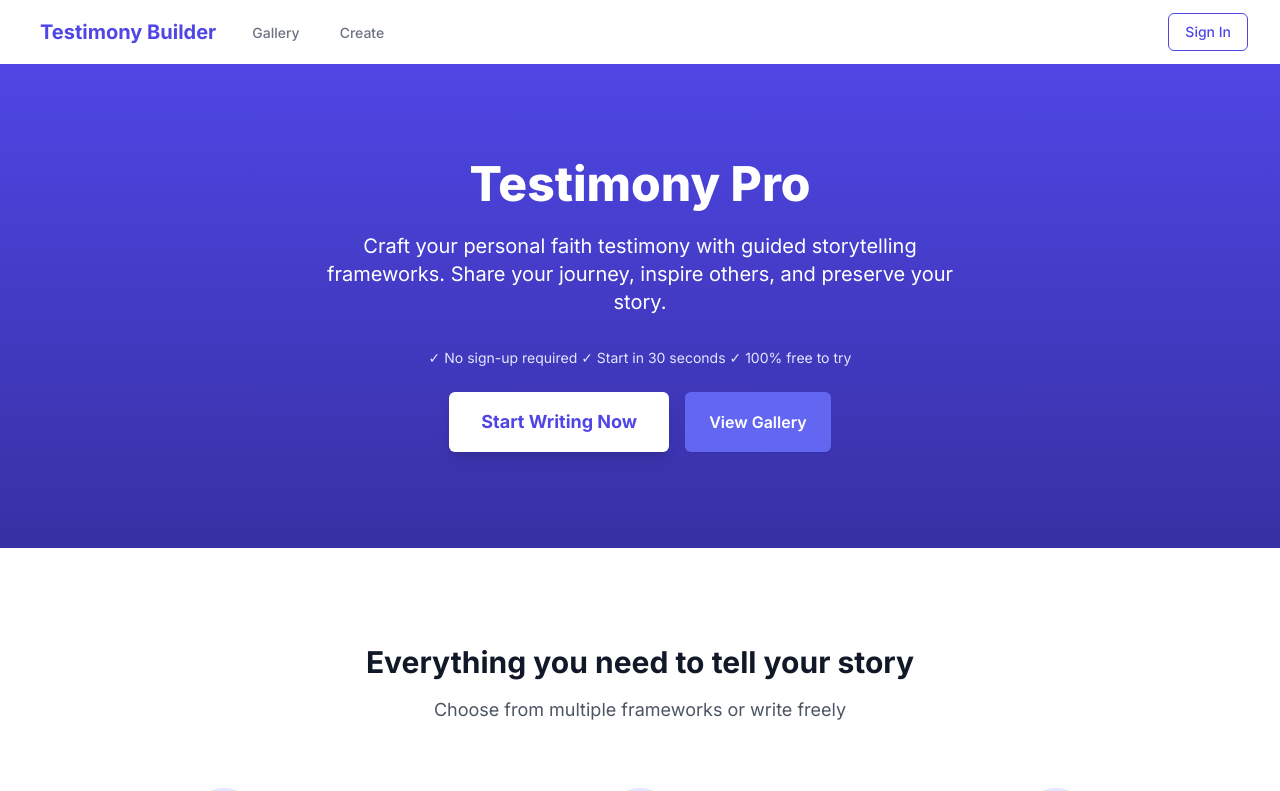
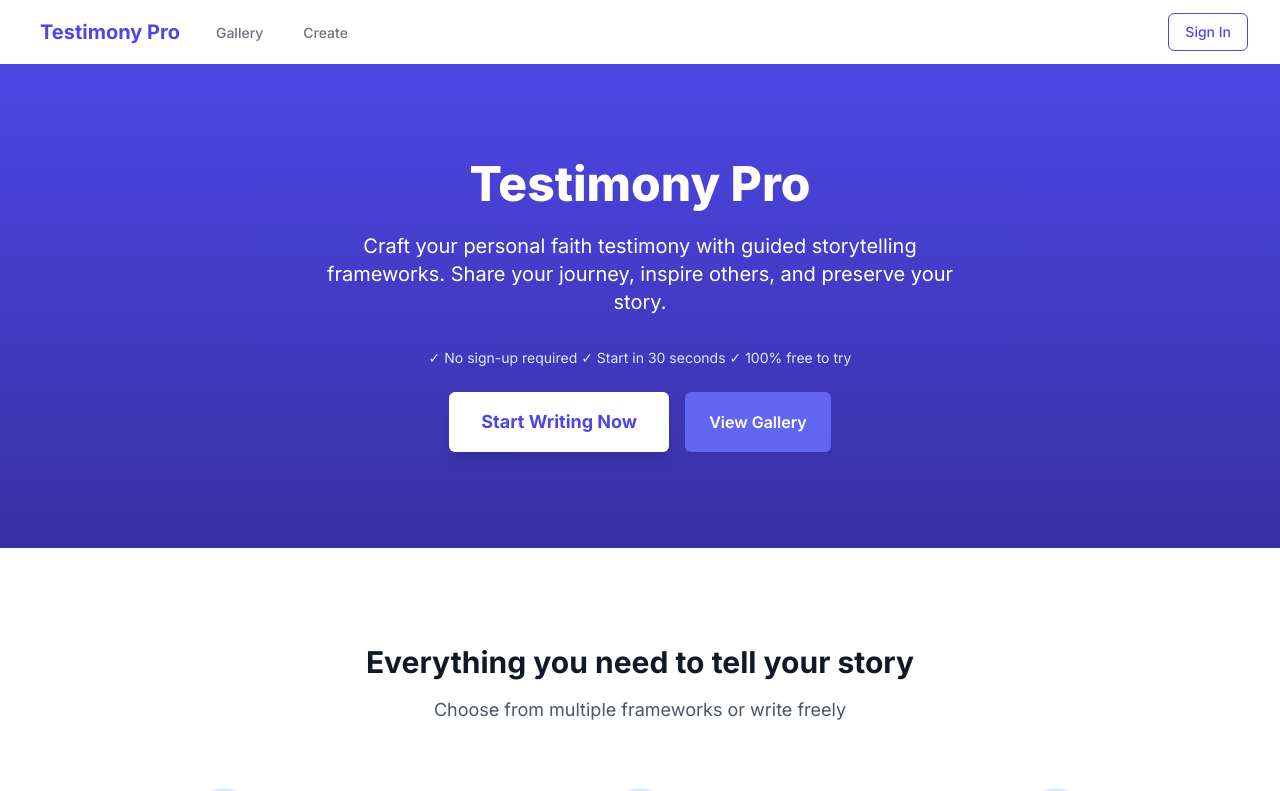
Before and after one commit to MatthewRamsey/testimony-builder, a Next.js app: page / in a window 1280 px wide. Shown: the top 791 px of the page. Built offline with nearby package versions, Linux system fonts and the light colour scheme; no server answers.

Commit message:
chore: rename brand to Testimony Pro

```diff
--- a/app/layout.tsx
+++ b/app/layout.tsx
@@ -6,7 +6,7 @@ import { Navigation } from "@/components/Navigation";
 const inter = Inter({ subsets: ["latin"] });
 
 export const metadata: Metadata = {
-  title: "Personal Testimony Builder",
+  title: "Testimony Pro",
   description: "Craft your personal faith testimony with guided storytelling frameworks",
 };
 
--- a/components/Navigation.tsx
+++ b/components/Navigation.tsx
@@ -59,7 +59,7 @@ export function Navigation() {
         <div className="flex justify-between h-16">
           <div className="flex">
             <Link href="/" className="flex items-center px-2 py-2 text-xl font-bold text-indigo-600">
-              Testimony Builder
+              Testimony Pro
             </Link>
             <div className="hidden sm:ml-6 sm:flex sm:space-x-8">
               <Link
```
Also changed, not shown: 1 other file (tests, documents, lock files or other folders).
